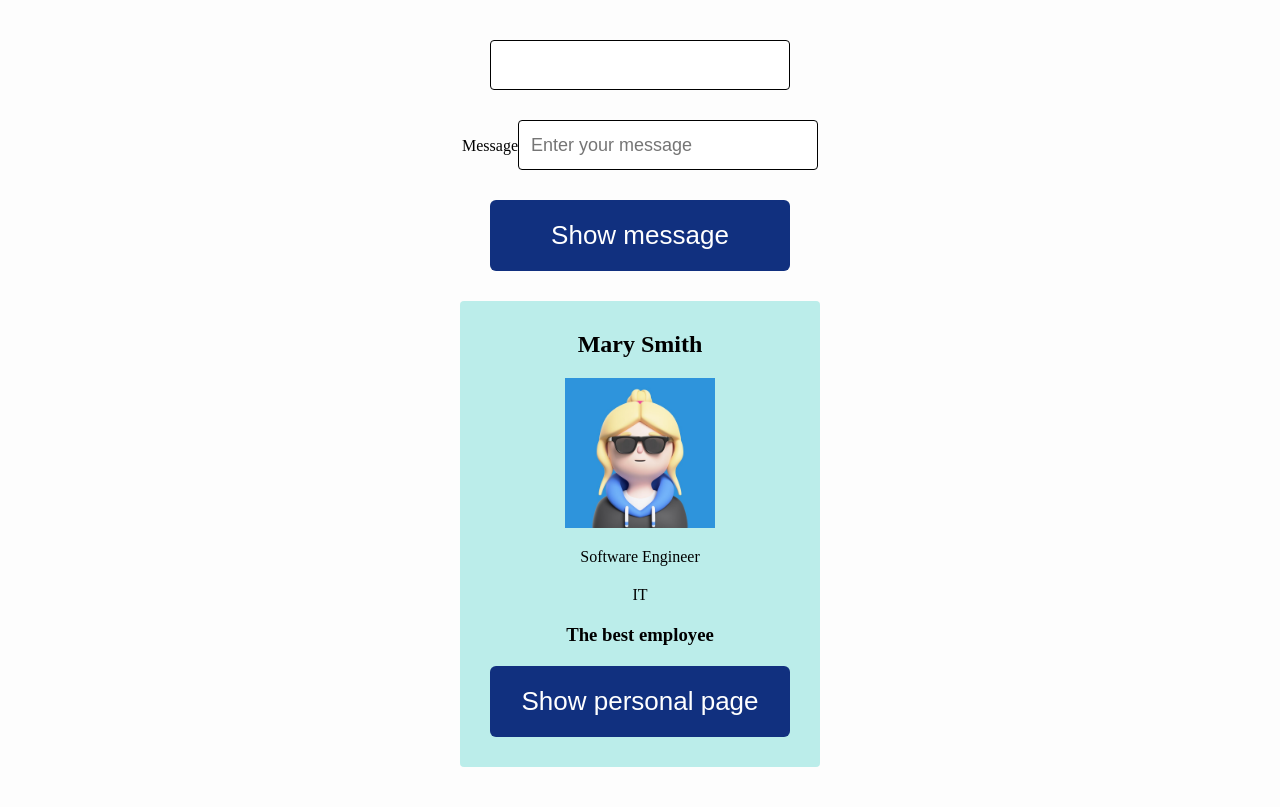
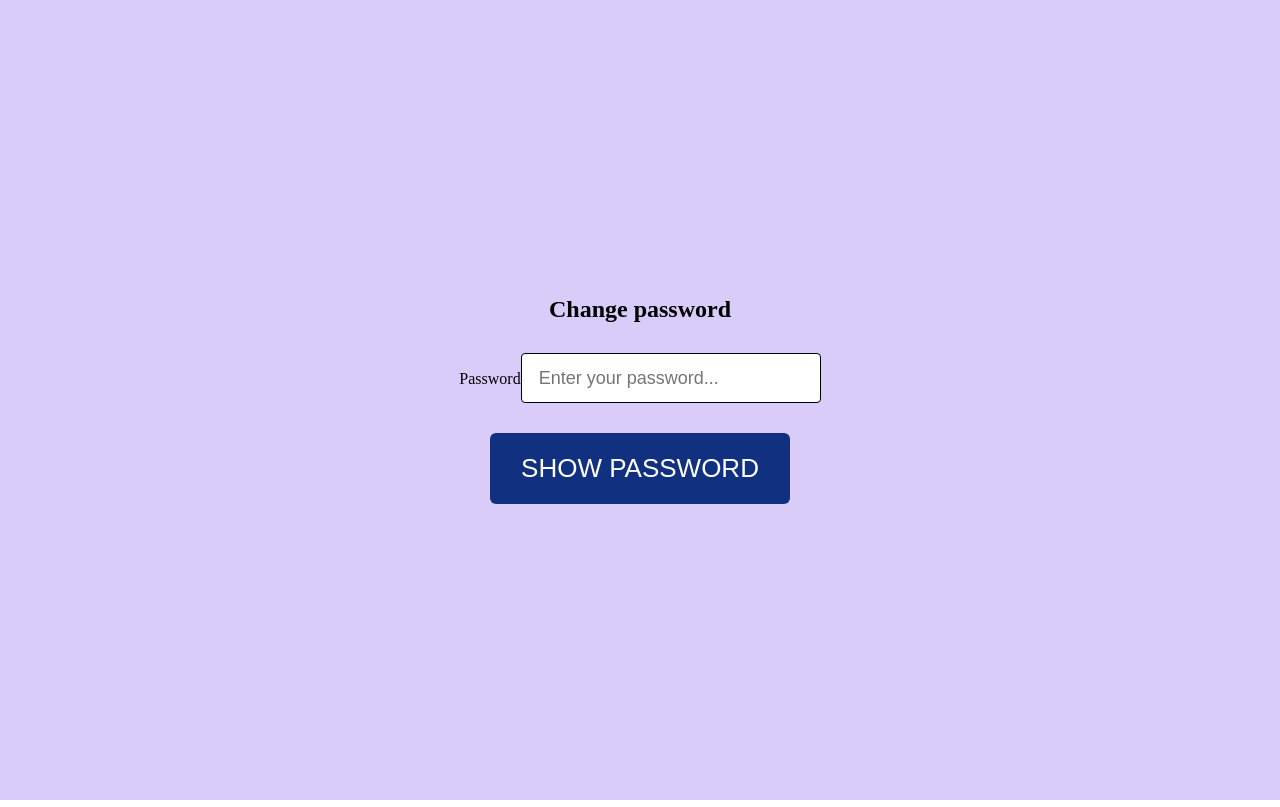
Before and after one commit to HSushynska/55_react_ts, a React (Vite) app: page / in a window 1280 px wide. Built offline with nearby package versions, Linux system fonts and the light colour scheme.

Commit message:
add homework 08

```diff
--- a/src/App.tsx
+++ b/src/App.tsx
@@ -4,11 +4,13 @@
 // import Task6 from './lessons/Lesson06/Lesson06';
 // import Lesson06 from './lessons/Lesson06/Lesson06';
 // import Lesson07 from "./lessons/Lesson07/Lesson07"
-import Lesson08 from "./lessons/Lesson08/Lesson08"
+
+// import Lesson08 from "./lessons/Lesson08/Lesson08"
 
 //Homeworks imports
 // import Homework06 from "./homeworks/Homework06/Homework06"
 // import Homework07 from "./homeworks/Homework07/Homework07"
+import Homework08 from "./homeworks/Homework08/Homework08"
 
 function App() {
 
@@ -19,8 +21,8 @@
       {/* <Homework06 /> */}
       {/* <Lesson07 /> */}
       {/* <Homework07 /> */}
-
-      <Lesson08 />
+      { /* <Lesson08 /> */}
+      < Homework08 />
     </>
   )
 }
--- /dev/null
+++ b/src/homeworks/Homework08/Homework08.tsx
@@ -0,0 +1,35 @@
+import "./styles.css";
+import Button from "../../components/Button/Button";
+import Input from "../../components/Input/Input";
+import { ChangeEvent, useState } from "react";
+
+function Homework08() {
+  const [password, setPassword] = useState<string>("");
+  const [showPassword, setShowPassword] = useState<boolean>(false);
+
+  const onChangePassword = (event: ChangeEvent<HTMLInputElement>) => {
+    setPassword(event.target.value);
+  };
+  const showPasswordHandler = () => {
+    setShowPassword(!showPassword);
+  };
+
+  return (
+    <div className="homework08-container">
+      <h2>Change password</h2>
+      <Input
+        name="password"
+        label=" Password"
+        id="password_id"
+        placeholder=" Enter your password..."
+        value={password}
+        type="password"
+        onChange={onChangePassword}
+      />
+      <Button name="SHOW PASSWORD" onClick={showPasswordHandler} />
+      {showPassword && <div>{password}</div>}
+    </div>
+  );
+}
+
+export default Homework08;
--- /dev/null
+++ b/src/homeworks/Homework08/styles.css
@@ -0,0 +1,10 @@
+.homework08-container {
+  display: flex;
+  flex-direction: column;
+  align-items: center;
+  justify-content: center;
+  gap: 30px;
+  flex: 1;
+  padding: 40px;
+  background-color: rgb(217, 204, 249);
+}
```
